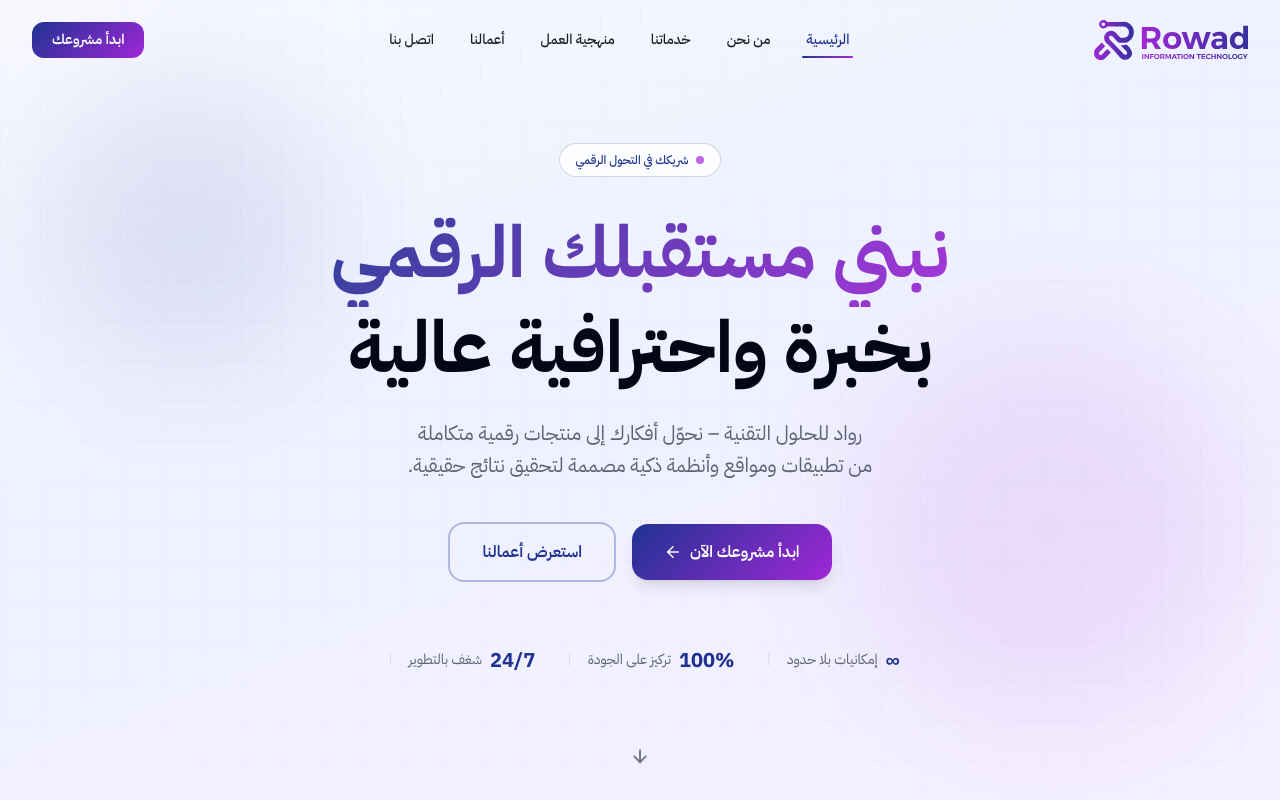
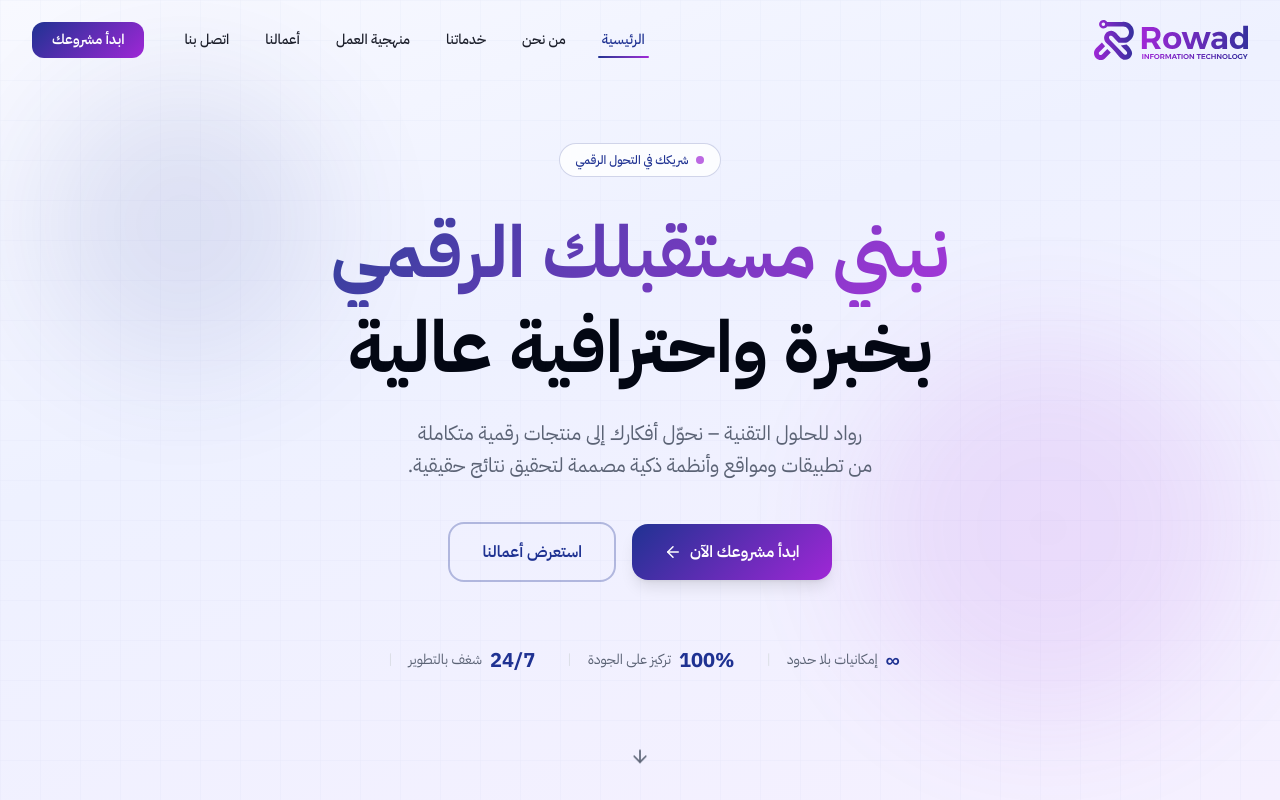
Before and after one commit to rowadtechsolutions-code/Rowad-tech, a Next.js app: page / in a window 1280 px wide. Shown: the top 800 px of the page. Built offline with nearby package versions, Linux system fonts and the light colour scheme.

Commit message:
update navbar

```diff
--- a/components/navbar.tsx
+++ b/components/navbar.tsx
@@ -41,7 +41,11 @@ export default function Navbar({ lang = 'ar' }: { lang?: 'ar' | 'en' }) {
       dir={isAr ? 'rtl' : 'ltr'}
     >
       <div className="max-w-7xl mx-auto px-4 sm:px-6 lg:px-8">
-        <div className="flex items-center justify-between h-16 lg:h-20">
+
+        {/* 👇 التعديل هنا */}
+        <div className="flex items-center h-16 lg:h-20 gap-6">
+
+          {/* Logo */}
           <Link href="/" className="flex-shrink-0">
             <Image
               src="/logo.svg"
@@ -53,7 +57,8 @@ export default function Navbar({ lang = 'ar' }: { lang?: 'ar' | 'en' }) {
             />
           </Link>
 
-          <nav className="hidden lg:flex items-center gap-1">
+          {/* Desktop Nav */}
+          <nav className="hidden lg:flex items-center gap-1 mr-auto">
             {navLinks.map((link) => {
               const isActive = pathname === link.href
               return (
@@ -77,6 +82,7 @@ export default function Navbar({ lang = 'ar' }: { lang?: 'ar' | 'en' }) {
             })}
           </nav>
 
+          {/* CTA */}
           <div className="hidden lg:flex items-center gap-3">
             <Link
               href="/contact"
@@ -87,6 +93,7 @@ export default function Navbar({ lang = 'ar' }: { lang?: 'ar' | 'en' }) {
             </Link>
           </div>
 
+          {/* Mobile menu button */}
           <button
             onClick={() => setMenuOpen((o) => !o)}
             className="lg:hidden p-2 rounded-lg text-foreground hover:bg-muted transition-colors"
@@ -94,9 +101,11 @@ export default function Navbar({ lang = 'ar' }: { lang?: 'ar' | 'en' }) {
           >
             {menuOpen ? <X size={22} /> : <Menu size={22} />}
           </button>
+
         </div>
       </div>
 
+      {/* Mobile Menu */}
       <div
         className={`lg:hidden mobile-menu bg-white/98 navbar-blur border-t border-border ${
           menuOpen ? 'open' : ''
```
